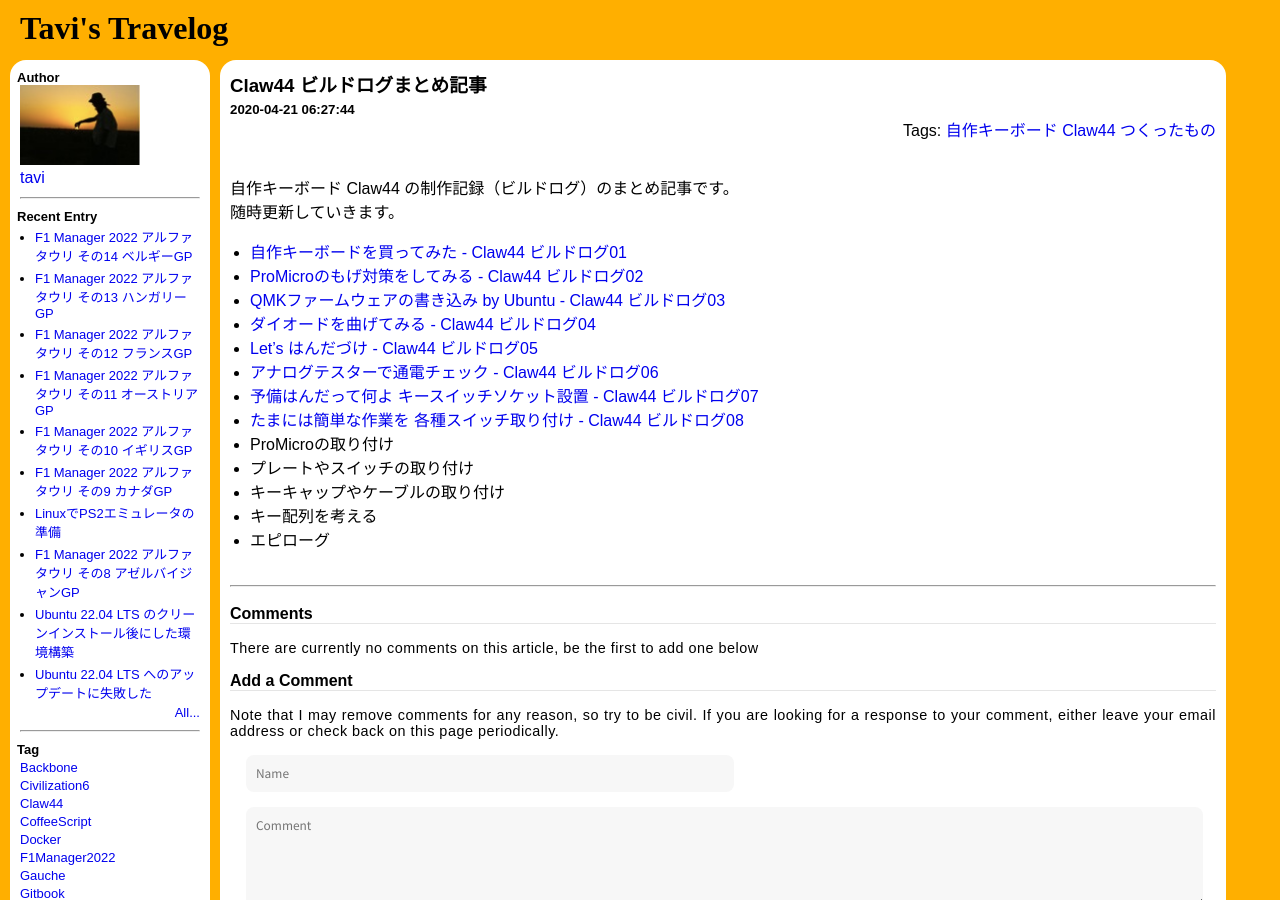
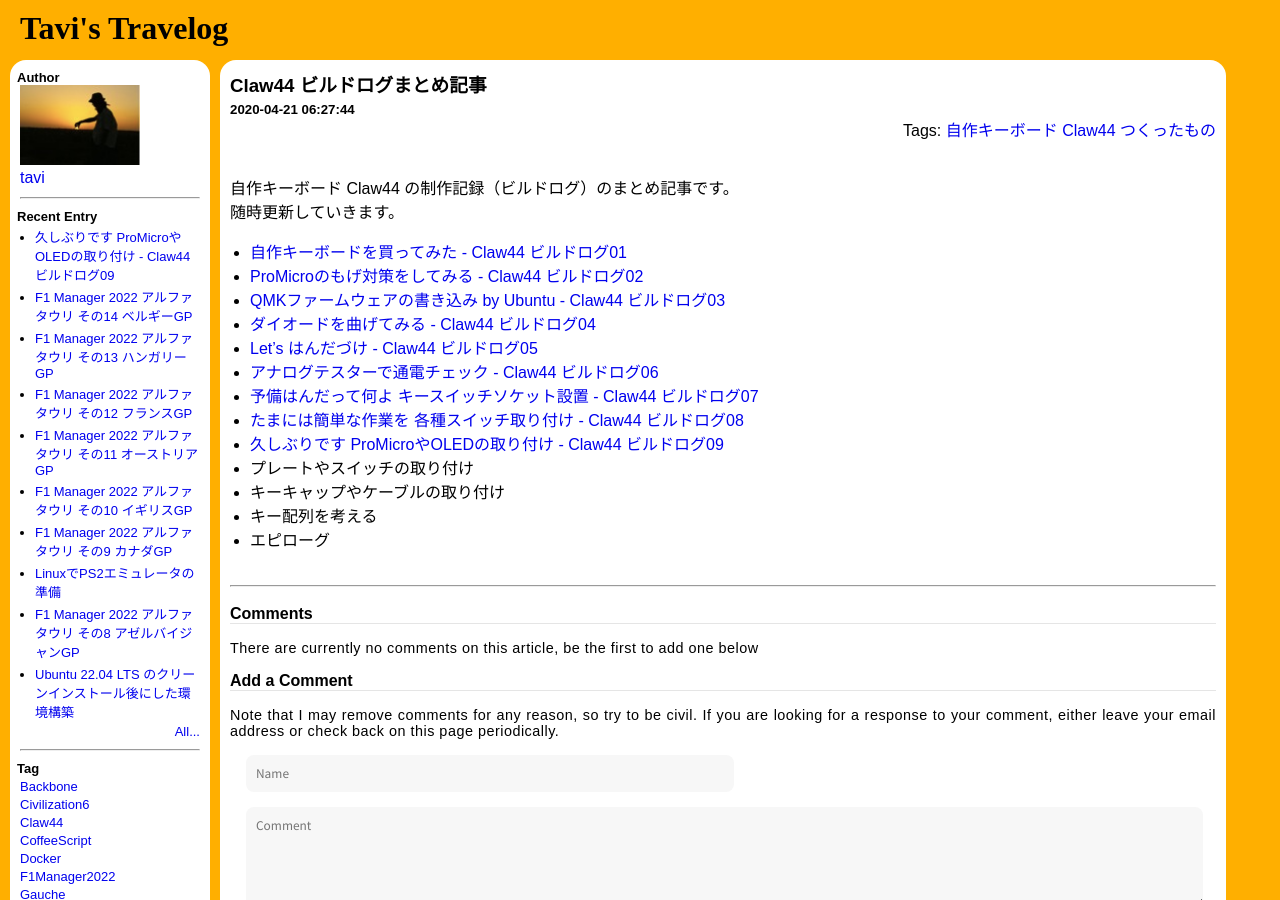
Before and after one commit to ryotakato/ryotakato.github.io, a Jekyll site: the page built from _posts/2020-04-21-claw44-buildlog-00.md, in a window 1280 px wide and 900 px high. Built offline with Jekyll 4.4.1, drawn with Linux system fonts in a browser that asks for light colours; some of the changed lines change nothing that is shown.

Commit message:
add article

```diff
--- a/_posts/2020-04-21-claw44-buildlog-00.md
+++ b/_posts/2020-04-21-claw44-buildlog-00.md
@@ -18,7 +18,7 @@
 * [アナログテスターで通電チェック - Claw44 ビルドログ06](/2021/02/07/claw44-buildlog-06)
 * [予備はんだって何よ キースイッチソケット設置 - Claw44 ビルドログ07](/2021/06/27/claw44-buildlog-07)
 * [たまには簡単な作業を 各種スイッチ取り付け - Claw44 ビルドログ08](/2021/06/28/claw44-buildlog-08)
-* ProMicroの取り付け
+* [久しぶりです ProMicroやOLEDの取り付け - Claw44 ビルドログ09](/2022/12/25/claw44-buildlog-09)
 * プレートやスイッチの取り付け
 * キーキャップやケーブルの取り付け
 * キー配列を考える
--- /dev/null
+++ b/_posts/2022-12-25-claw44-buildlog-09.md
@@ -0,0 +1,104 @@
+---
+layout: post
+title: "久しぶりです ProMicroやOLEDの取り付け - Claw44 ビルドログ09"
+tags : [自作キーボード, Claw44, つくったもの]
+date: 2022-12-25 16:57:44
+---
+
+久しぶりすぎるともう書く気なくなるけど、そのままなのはずっと心残りだったので、最後まで書くよ
+
+今回はProMicroとOLEDを取り付ける。
+
+
+[Claw44 v3 ビルドガイド &#124; Daily Craft Keyboard](https://docs.dailycraft.jp/buildguides/claw44v3/buildguide.html#_7-promicro%E3%81%AE%E5%8F%96%E3%82%8A%E4%BB%98%E3%81%91)
+
+ちなみに、書いていない間に、claw44 はすでにv3になっていて、もう僕のビルドログは古くなっているけどねｗ
+
+
+
+### ProMicroとOLED
+
+v3では記載がないOLEDだが、僕はディスプレイがあったほうがいいので、取り付けた。
+ProMicroは以前もげ防止したやつ。
+ProMicroはそのままつけるんじゃなくて、一度コンスルーをはんだ付けしてから基盤に差し込む。
+
+
+### 実践
+
+まず、コンスルーのとりつけ。
+コンスルーとは、通常のピンヘッダではなく、スプリングピンヘッダのことなので間違えないようにする。
+これがあると、直接基盤とProMicroをはんだ付けしなくていいので、後での交換が容易になる。
+また、コンスルーは向きがあるのでそこも気をつける。
+
+![claw44_41]({{ BASE_PATH }}/images/2022/12/25/claw44_41.JPG)
+
+こんな感じで差し込んで、この一個一個をはんだ付けするが、
+それぞれがつながらないように注意する。
+
+公式では基盤に差し込んでからはんだ付けするといいと書いてあったが、
+僕は基盤に差し込まずにはんだ付けした。
+
+
+そして基盤へつける。
+
+![claw44_42]({{ BASE_PATH }}/images/2022/12/25/claw44_42.JPG)
+
+これは差し込むだけだが、USB口が上になるよう気をつける。
+
+
+![claw44_43]({{ BASE_PATH }}/images/2022/12/25/claw44_43.JPG)
+
+
+こんな感じでコンスルーがちゃんと基盤からはみ出すぐらい。
+よし、これでProMicroの取り付け完了。
+
+
+次にOLEDをとりつけるんだけど、
+
+![claw44_44]({{ BASE_PATH }}/images/2022/12/25/claw44_44.JPG)
+
+ここで問題が起きた。
+
+
+![claw44_45]({{ BASE_PATH }}/images/2022/12/25/claw44_45.JPG)
+
+なんとはめてみると、
+OLEDが浮いてしまうのだ。
+このままだとOLEDの上のケースがはまらない。
+ちゃんとはまっていないかのかなと何度か挑戦するも、上手くいかない。
+OLEDの差し込み口やその他の位置関係から、OLEDのピンが長すぎるのではないかと思った。
+
+![claw44_46]({{ BASE_PATH }}/images/2022/12/25/claw44_46.JPG)
+
+このときの製造不良なのかどうかはよくわからないが、
+とりあえず失敗したらしたで、OLEDだけ買い直せばいいと思い、
+上手のピンを少し切ってみる。
+慎重に何度か切ってはめてを繰り返し、なんとか浮かないところまでできた。
+
+![claw44_47]({{ BASE_PATH }}/images/2022/12/25/claw44_47.JPG)
+
+
+
+さて、ここで、
+ちゃんとProMicroとOLEDが接続できているか、PCと接続してみる。
+
+
+![claw44_48]({{ BASE_PATH }}/images/2022/12/25/claw44_48.JPG)
+
+おー、問題なくついたー。
+キースイッチはまだはめてないけど、
+ピンセットなどで通電させるとそのキーがOLEDに表示されるので、
+問題なさそう。
+
+
+
+![claw44_49]({{ BASE_PATH }}/images/2022/12/25/claw44_49.JPG)
+
+最後にOLEDの上にカバーをつけて今回は終了。
+
+
+
+### まとめ
+
+
+* イレギュラーなことがあってもどうにかできる術はあるものだ。
```
Also changed, not shown: images/2022/12/25/claw44_41.JPG (added), images/2022/12/25/claw44_42.JPG (added), images/2022/12/25/claw44_43.JPG (added), images/2022/12/25/claw44_44.JPG (added), images/2022/12/25/claw44_45.JPG (added), images/2022/12/25/claw44_46.JPG (added), images/2022/12/25/claw44_47.JPG (added), images/2022/12/25/claw44_48.JPG (added), images/2022/12/25/claw44_49.JPG (added).
